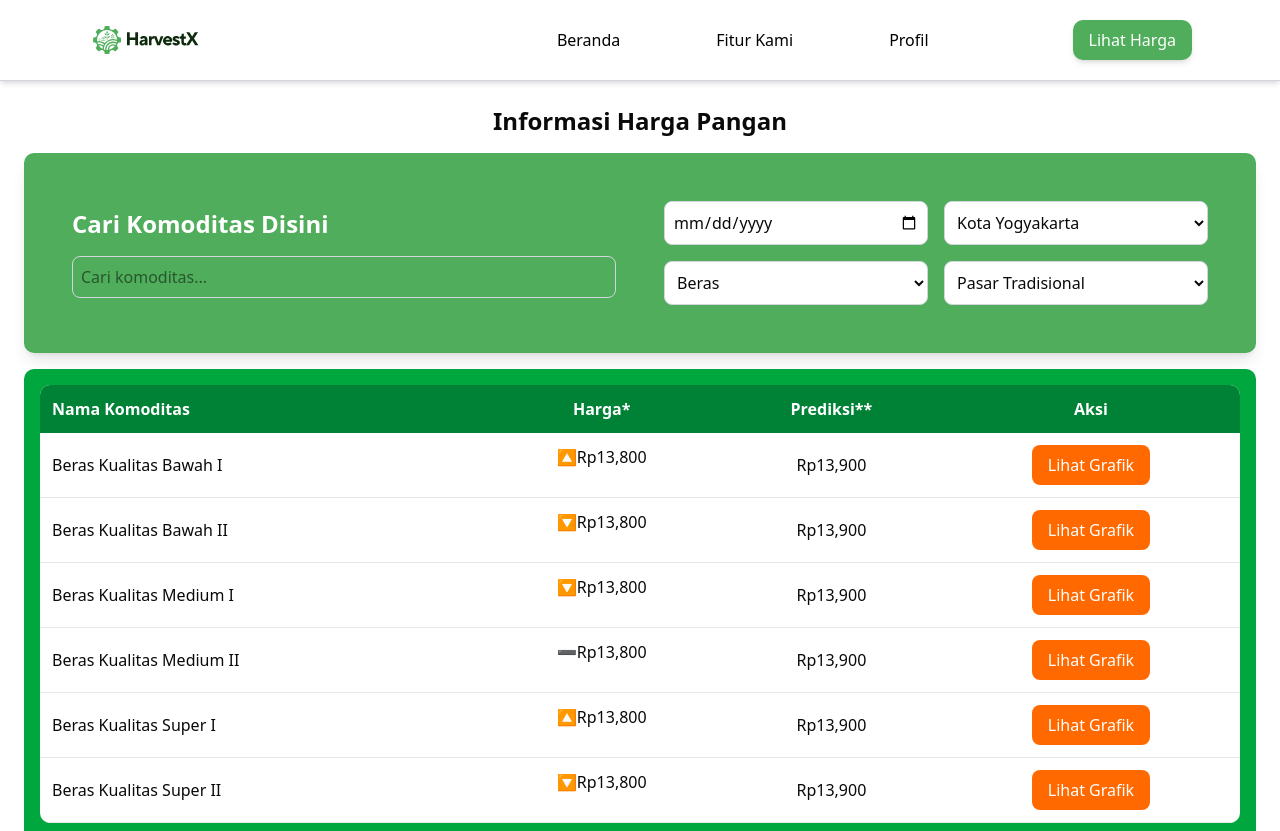
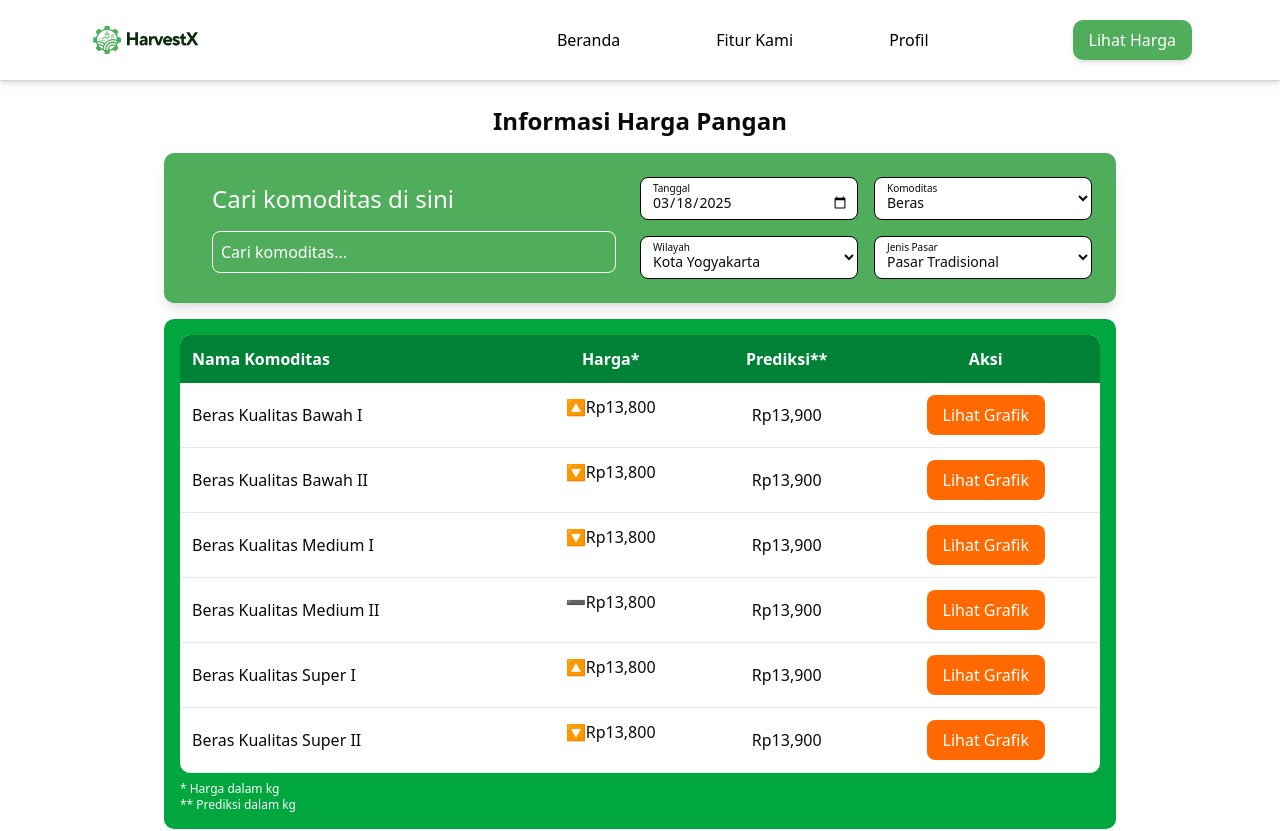
Before and after one commit to fatimahnadiaekaputri/harvestx-app, a Next.js app in the folder frontend/: page /api/informasi in a window 1280 px wide. Shown: the top 831 px of the page. Built offline with nearby package versions, Linux system fonts and the light colour scheme.

Commit message:
Add component input komoditas, pasar, tanggal, wilayah

```diff
--- a/frontend/src/app/api/informasi/page.tsx
+++ b/frontend/src/app/api/informasi/page.tsx
@@ -1,15 +1,15 @@
 import { useEffect, useState } from "react";
 import { Table, TableBody, TableCaption, TableCell, TableFooter, TableHead, TableHeader, TableRow,
 } from "@/components/ui/table";
-import FilterBar from "@/components/ui/SearchBarPangan";
 import TableInformation from "@/components/ui/tableinformasi";
+import SearchBarInformasi from "@/components/ui/SearchBarPangan";
 
 export default function InformasiPage() {
   return (
-    <div className="p-6">
+    <div className="p-6 max-w-[1000px] mx-auto">
       <h1 className="text-center text-2xl font-bold">Informasi Harga Pangan</h1>
       <div className="mt-4">
-        <FilterBar />
+        <SearchBarInformasi />
       </div>
       <div className="mt-4">
         <TableInformation />
--- a/frontend/src/components/ui/SearchBarPangan.tsx
+++ b/frontend/src/components/ui/SearchBarPangan.tsx
@@ -1,70 +1,34 @@
 "use client";
 import { useState } from "react";
+import SearchBox from "@/components/ui/SearchBox";
+import DatePicker from "@/components/ui/inputTanggal";
+import RegionSelector from "@/components/ui/inputWilayah";
+import CommoditySelector from "@/components/ui/inputKomoditas";
+import MarketTypeSelector from "@/components/ui/inputPasar";
 
-const FilterBar = () => {
+const SearchBarInformasi = () => {
   const [search, setSearch] = useState("");
-  const [date, setDate] = useState(new Date().toISOString().slice(0, 16));
+  const [date, setDate] = useState(new Date().toISOString().slice(0, 10));
   const [region, setRegion] = useState("Kota Yogyakarta");
   const [commodity, setCommodity] = useState("Beras");
   const [marketType, setMarketType] = useState("Pasar Tradisional");
 
+
+
   return (
-    <div className="h-[200px] bg-[#4FAD5B] rounded-lg flex p-6 shadow-lg">
+    <div className="h-[150px] bg-[#4FAD5B] rounded-lg flex p-6 shadow-lg">
       {/* Search Box */}
-      <div className="w-1/2 flex flex-col justify-center px-6">
-        <h2 className="text-2xl font-bold text-white mb-4">Cari Komoditas Disini</h2>
-        <input
-          type="text"
-          placeholder="Cari komoditas..."
-          className="p-2 text-black rounded-md border border-gray-300 focus:outline-none"
-          value={search}
-          onChange={(e) => setSearch(e.target.value)}
-        />
-      </div>
+      <SearchBox search={search} setSearch={setSearch} />
 
-      <div className="w-1/2 grid grid-cols-2 gap-4 p-6">
-      {/* Date Picker */}
-      <input
-        type="date"
-        className="p-2 bg-white border border-gray-300 rounded-md focus:outline-none"
-        value={date}
-        onChange={(e) => setDate(e.target.value)}
-      />
-
-      {/* Region Selector */}
-      <select
-        className="p-2 bg-white border border-gray-300 rounded-md focus:outline-none"
-        value={region}
-        onChange={(e) => setRegion(e.target.value)}
-      >
-        <option value="Kota Yogyakarta">Kota Yogyakarta</option>
-        <option value="Sleman">Sleman</option>
-        <option value="Bantul">Bantul</option>
-      </select>
-
-      {/* Commodity Selector */}
-      <select
-        className="p-2 bg-white border border-gray-300 rounded-md focus:outline-none"
-        value={commodity}
-        onChange={(e) => setCommodity(e.target.value)}
-      >
-        <option value="Beras">Beras</option>
-        <option value="Gula">Gula</option>
-        <option value="Minyak">Minyak</option>
-      </select>
-
-      {/* Market Type Selector */}
-      <select
-        className="p-2 bg-white border border-gray-300 rounded-md focus:outline-none"
-        value={marketType}
-        onChange={(e) => setMarketType(e.target.value)}
-      >
-        <option value="Pasar Tradisional">Pasar Tradisional</option>
-        <option value="Supermarket">Supermarket</option>
-      </select>
+      {/* Other Inputs */}
+      <div className="w-1/2 grid grid-cols-2 gap-4">
+        <DatePicker date={date} setDate={setDate} />
+        <CommoditySelector commodity={commodity} setCommodity={setCommodity} />
+        <RegionSelector region={region} setRegion={setRegion} />
+        <MarketTypeSelector marketType={marketType} setMarketType={setMarketType} />
       </div>
     </div>
   );
 };
 
-export default FilterBar;
+export default SearchBarInformasi;
--- /dev/null
+++ b/frontend/src/components/ui/SearchBox.tsx
@@ -0,0 +1,21 @@
+interface SearchBoxProps {
+    search: string;
+    setSearch: (value: string) => void;
+  }
+
+  const SearchBox = ({ search, setSearch }: SearchBoxProps) => {
+    return (
+      <div className="w-1/2 flex flex-col justify-center px-6">
+        <h2 className="text-2xl font-medium text-white mb-4">Cari komoditas di sini</h2>
+        <input
+          type="text"
+          placeholder="Cari komoditas..."
+          className="p-2 text-white caret-white placeholder-white rounded-md border border-white focus:outline-none"
+          value={search}
+          onChange={(e) => setSearch(e.target.value)}
+        />
+      </div>
+    );
+  };
+
+  export default SearchBox;
--- /dev/null
+++ b/frontend/src/components/ui/inputKomoditas.tsx
@@ -0,0 +1,25 @@
+interface CommoditySelectorProps {
+    commodity: string;
+    setCommodity: (value: string) => void;
+  }
+
+  const InputKomoditas = ({ commodity, setCommodity }: CommoditySelectorProps) => {
+    return (
+      <div className="relative w-full">
+        <label className="absolute top-1 left-[9px] px-1 text-[10px] font-medium">
+          Komoditas
+        </label>
+        <select
+          className="px-2 pt-2 text-sm font-medium bg-white border border-black rounded-md focus:outline-none h-full w-full"
+          value={commodity}
+          onChange={(e) => setCommodity(e.target.value)}
+        >
+          <option value="Beras">Beras</option>
+          <option value="Gula">Gula</option>
+          <option value="Minyak">Minyak</option>
+        </select>
+      </div>
+    );
+  };
+
+  export default InputKomoditas;
--- /dev/null
+++ b/frontend/src/components/ui/inputPasar.tsx
@@ -0,0 +1,24 @@
+interface MarketTypeSelectorProps {
+    marketType: string;
+    setMarketType: (value: string) => void;
+  }
+
+  const InputPasar = ({ marketType, setMarketType }: MarketTypeSelectorProps) => {
+    return (
+      <div className="relative w-full">
+        <label className="absolute top-1 left-[9px] px-1 text-[10px] font-medium">
+          Jenis Pasar
+        </label>
+        <select
+          className="px-2 pt-2 text-sm font-medium bg-white border border-black rounded-md focus:outline-none h-full w-full"
+          value={marketType}
+          onChange={(e) => setMarketType(e.target.value)}
+        >
+          <option value="Pasar Tradisional">Pasar Tradisional</option>
+          <option value="Supermarket">Supermarket</option>
+        </select>
+      </div>
+    );
+  };
+
+  export default InputPasar;
--- /dev/null
+++ b/frontend/src/components/ui/inputTanggal.tsx
@@ -0,0 +1,22 @@
+interface DatePickerProps {
+    date: string;
+    setDate: (value: string) => void;
+  }
+
+  const InputTanggal = ({ date, setDate }: DatePickerProps) => {
+    return (
+      <div className="relative w-full">
+        <label className="absolute top-1 left-[9px] px-1 text-[10px] font-medium">
+          Tanggal
+        </label>
+        <input
+          type="date"
+          className="pl-[11px] pr-2 pt-2 text-sm font-medium bg-white border border-black rounded-md focus:outline-none h-full w-full"
+          value={date}
+          onChange={(e) => setDate(e.target.value)}
+        />
+      </div>
+    );
+  };
+
+  export default InputTanggal;
--- /dev/null
+++ b/frontend/src/components/ui/inputWilayah.tsx
@@ -0,0 +1,25 @@
+interface RegionSelectorProps {
+    region: string;
+    setRegion: (value: string) => void;
+  }
+
+  const InputWilayah = ({ region, setRegion }: RegionSelectorProps) => {
+    return (
+      <div className="relative w-full">
+        <label className="absolute top-1 left-[9px] px-1 text-[10px] font-medium">
+          Wilayah
+        </label>
+        <select
+          className="px-2 pt-2 text-sm font-medium bg-white border border-black rounded-md focus:outline-none h-full w-full"
+          value={region}
+          onChange={(e) => setRegion(e.target.value)}
+        >
+          <option value="Kota Yogyakarta">Kota Yogyakarta</option>
+          <option value="Sleman">Sleman</option>
+          <option value="Bantul">Bantul</option>
+        </select>
+      </div>
+    );
+  };
+
+  export default InputWilayah;
```
